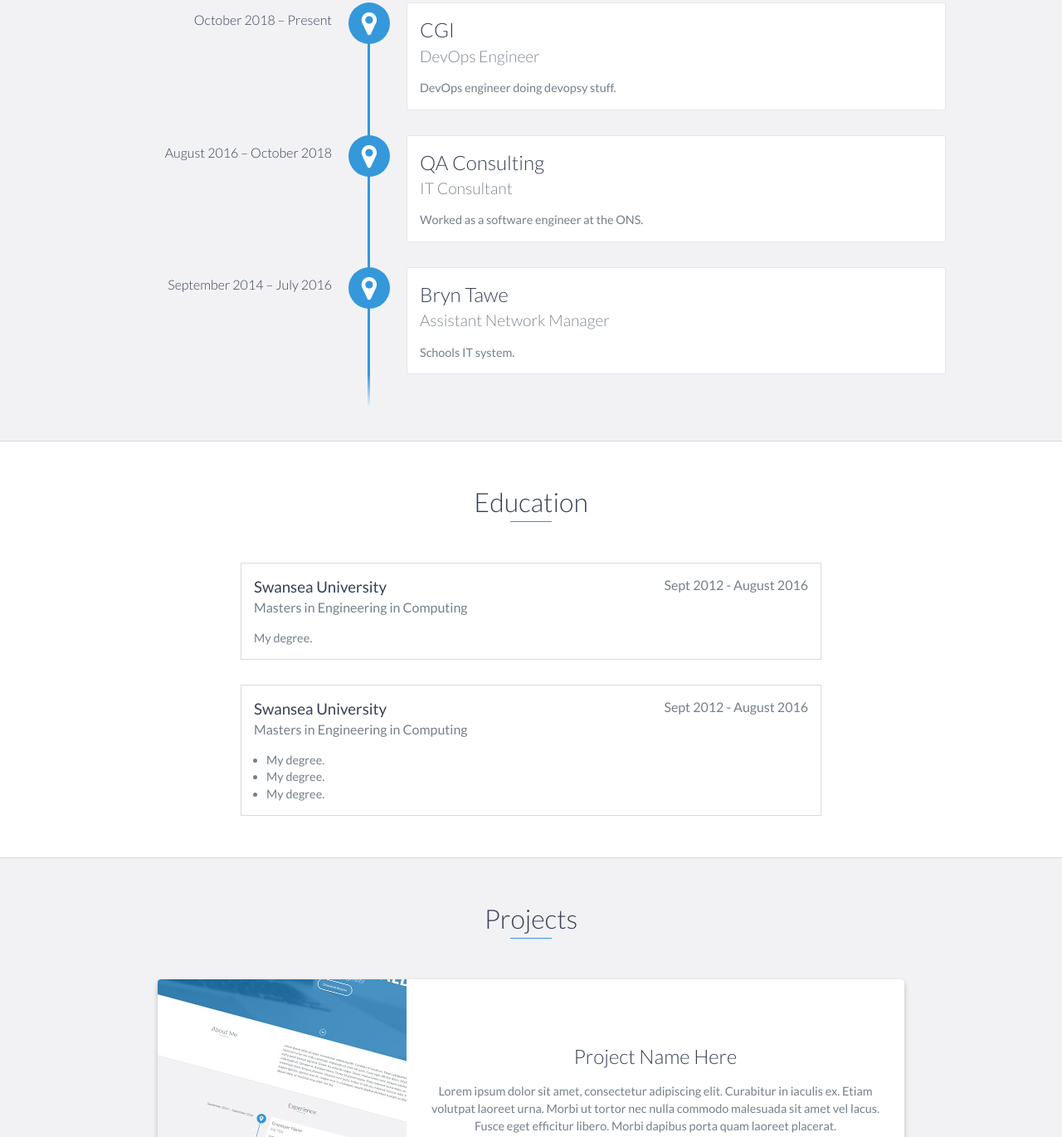
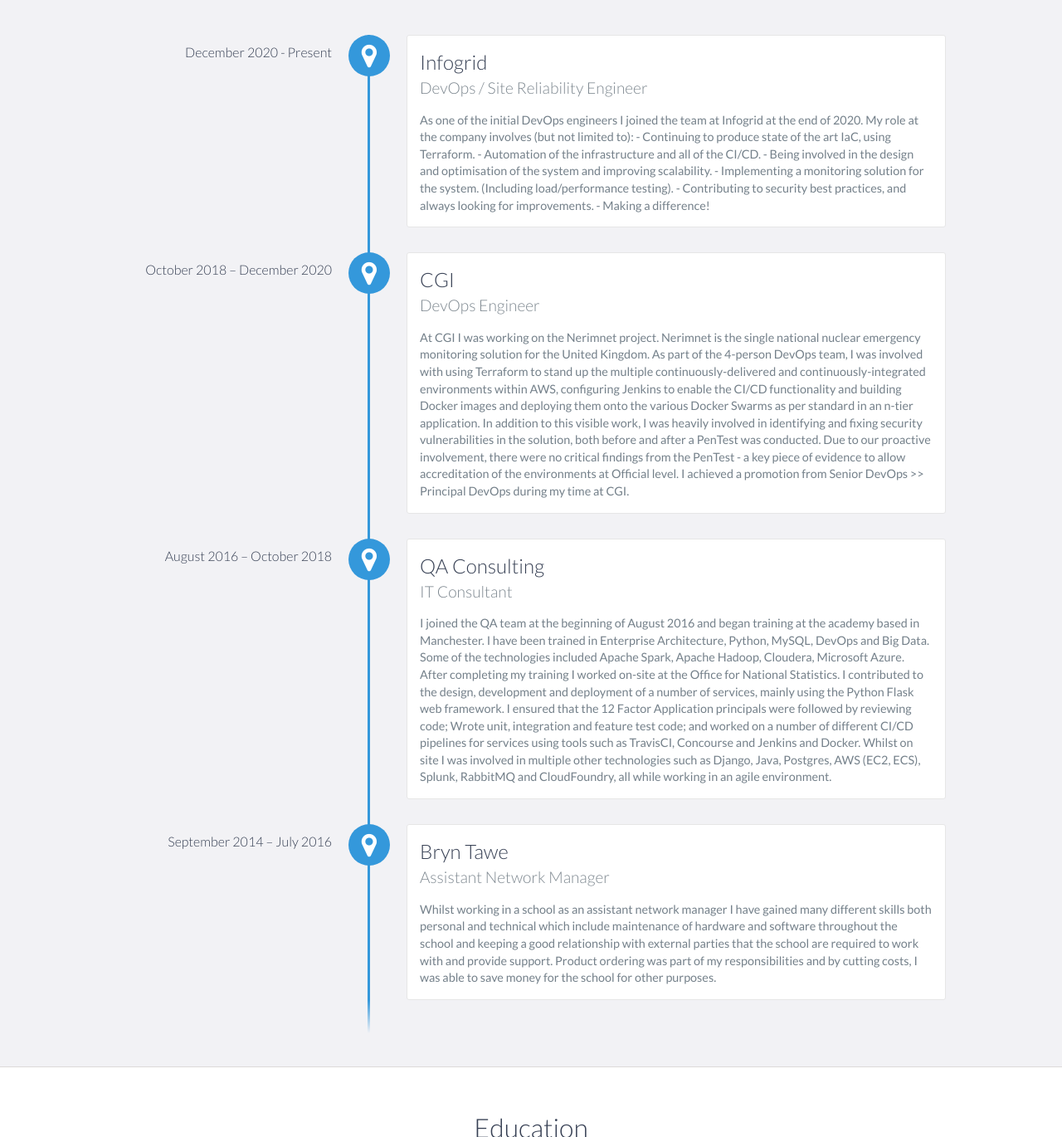
Before and after one commit to dcdarrell9/dcdarrell9.github.io, a website: page index.html in a window 1280 px wide. Shown: the part 1179-2549 px from the top of the page at 83% size. Drawn offline with nearby package versions, Linux system fonts and the light colour scheme.

Commit message:
Update
updated info

```diff
--- a/index.html
+++ b/index.html
@@ -50,7 +50,7 @@
         <div id="lead-content">
             <h1>Darrell Cox</h1>
             <h2>DevOps Engineer</h2>
-            <a href="#" class="btn-rounded-white">Download CV</a>
+            <!-- <a href="#" class="btn-rounded-white">Download CV</a> -->
         </div>
         <!-- End #lead-content -->
 
@@ -73,7 +73,8 @@
                 </div>
                 <div class="col-md-8">
                     <p>
-                        I am a hard working individual looking to better myself at every opportunity.
+                        I am a DevOps / Site Reliability Engineer with a passion for creating and improving solutions in the best way possible, I like to find ways to break the systems that I work with so that I can make sure that it never happens again.
+                        I have been working in the IT/Tech industry for almost 10 years, and have valuable experience and expertise in many different areas. I enjoy working in well functioning teams, and always strive for improvements.
                     </p>
                 </div>
             </div>
@@ -84,11 +85,42 @@
     <div id="experience" class="background-alt">
         <h2 class="heading">Experience</h2>
         <div id="experience-timeline">
-            <div data-date="October 2018 – Present">
+            <div data-date="December 2020 - Present">
+                <h3>Infogrid</h3>
+                <h4>DevOps / Site Reliability Engineer</h4>
+                <p>
+                    As one of the initial DevOps engineers I joined the team at Infogrid at the end of 2020.
+                    My role at the company involves (but not limited to):
+                    - Continuing to produce state of the art IaC, using Terraform.
+                    - Automation of the infrastructure and all of the CI/CD.
+                    - Being involved in the design and optimisation of the system and improving scalability.
+                    - Implementing a monitoring solution for the system. (Including load/performance testing).
+                    - Contributing to security best practices, and always looking for improvements.
+                    - Making a difference!
+                </p>
+            </div>
+
+            <div data-date="October 2018 – December 2020">
                 <h3>CGI</h3>
                 <h4>DevOps Engineer</h4>
                 <p>
-                    DevOps engineer doing devopsy stuff.
+                    At CGI I was working on the Nerimnet project.
+                    Nerimnet is the single national nuclear emergency monitoring solution for the
+                    United Kingdom.
+
+                    As part of the 4-person DevOps team, I was involved with using Terraform to
+                    stand up the multiple continuously-delivered and continuously-integrated
+                    environments within AWS, configuring Jenkins to enable the CI/CD functionality
+                    and building Docker images and deploying them onto the various Docker Swarms
+                    as per standard in an n-tier application.
+
+                    In addition to this visible work, I was heavily involved in identifying and
+                    fixing security vulnerabilities in the solution, both before and after a
+                    PenTest was conducted. Due to our proactive involvement, there were no critical
+                    findings from the PenTest - a key piece of evidence to allow accreditation of
+                    the environments at Official level.
+
+                    I achieved a promotion from Senior DevOps >> Principal DevOps during my time at CGI.
                 </p>
             </div>
 
@@ -96,7 +128,17 @@
                 <h3>QA Consulting</h3>
                 <h4>IT Consultant</h4>
                 <p>
-                    Worked as a software engineer at the ONS.
+                    I joined the QA team at the beginning of August 2016 and began training at the academy based in Manchester. I have been trained in Enterprise Architecture, Python, MySQL, DevOps and Big Data.
+                    Some of the technologies included Apache Spark, Apache Hadoop, Cloudera, Microsoft Azure.
+
+                    After completing my training I worked on-site at the Office for National Statistics.
+
+                    I contributed to the design, development and deployment of a number of services, mainly using the Python Flask web framework.
+                    I ensured that the 12 Factor Application principals were followed by reviewing code; Wrote unit, integration and feature test code;
+                    and worked on a number of different CI/CD pipelines for services using tools such as TravisCI, Concourse and Jenkins and Docker.
+
+                    Whilst on site I was involved in multiple other technologies such as Django, Java, Postgres, AWS (EC2, ECS), Splunk, RabbitMQ and CloudFoundry,
+                    all while working in an agile environment.
                 </p>
             </div>
 
@@ -104,7 +146,10 @@
                 <h3>Bryn Tawe</h3>
                 <h4>Assistant Network Manager</h4>
                 <p>
-                    Schools IT system.
+                    Whilst working in a school as an assistant network manager I have gained many different skills
+                    both personal and technical which include maintenance of hardware and software throughout the school
+                    and keeping a good relationship with external parties that the school are required to work with and provide support.
+                    Product ordering was part of my responsibilities and by cutting costs, I was able to save money for the school for other purposes.
                 </p>
             </div>
         </div>
@@ -117,25 +162,21 @@
             <h3>Swansea University</h3>
             <span class="education-date">Sept 2012 - August 2016</span>
             <h4>Masters in Engineering in Computing</h4>
-            <p>
-                My degree.
-            </p>
-        </div>
-        <!-- End .education-block -->
-
-        <div class="education-block">
-            <h3>Swansea University</h3>
-            <span class="education-date">Sept 2012 - August 2016</span>
-            <h4>Masters in Engineering in Computing</h4>
             <ul>
                 <li>
-                    My degree.
+                    First year included all the basics, programming, concepts, algorithms.
                 </li>
                 <li>
-                    My degree.
+                    Second year was slightly more focused.
                 </li>
                 <li>
-                    My degree.
+                    Third year was much more focused.
+                    Dissertation based on Railway Signalling
+                </li>
+                <li>
+                    Fourth year was mostly project based alongside a few modules.
+                    Project working within the industry as an engineer.
+                    Project based on Medical Image Segmentation, using a statistical shape model
                 </li>
             </ul>
         </div>
@@ -153,11 +194,11 @@
                     </div>
                     <!-- End .project-image -->
                     <div class="project-info">
-                        <h3>Project Name Here</h3>
+                        <h3>S3 Website</h3>
                         <p>
-                            Lorem ipsum dolor sit amet, consectetur adipiscing elit. Curabitur in iaculis ex. Etiam volutpat laoreet urna. Morbi ut tortor nec nulla commodo malesuada sit amet vel lacus. Fusce eget efficitur libero. Morbi dapibus porta quam laoreet placerat.
+                            Create a sample website with Terraform using S3
                         </p>
-                        <a href="#">View Project</a>
+                        <a href="https://github.com/dcdarrell9/terraform-static-s3-website">View Project</a>
                     </div>
                     <!-- End .project-info -->
                 </div>
@@ -169,9 +210,9 @@
                     </div>
                     <!-- End .project-image -->
                     <div class="project-info">
-                        <h3>Project Name Here</h3>
+                        <h3>Project</h3>
                         <p>
-                            Lorem ipsum dolor sit amet, consectetur adipiscing elit. Curabitur in iaculis ex. Etiam volutpat laoreet urna. Morbi ut tortor nec nulla commodo malesuada sit amet vel lacus. Fusce eget efficitur libero. Morbi dapibus porta quam laoreet placerat.
+                            Lorem ipsum
                         </p>
                         <a href="#">View Project</a>
                     </div>
@@ -192,7 +233,14 @@
             <li>Terraform</li>
             <li>Docker</li>
             <li>Jenkins</li>
+            <li>CircleCi</li>
+            <li>Grafana</li>
+            <li>Prometheus</li>
+            <li>Elastic Stack</li>
+            <li>GitlabCI</li>
+            <li>Github Actions</li>
             <li>Java</li>
+            <li>Nexus</li>
             <li>Go</li>
             <li>Postgres</li>
             <li>JavaScript</li>
@@ -200,6 +248,7 @@
             <li>Kubernetes</li>
             <li>Concourse</li>
             <li>Ansible</li>
+            <li>Many more...</li>
         </ul>
     </div>
     <!-- End #skills -->
@@ -223,7 +272,7 @@
             <div class="row">
                 <div class="col-sm-5 copyright">
                     <p>
-                        Copyright &copy; 2020 Darrell Cox
+                        Copyright &copy; 2022 Darrell Cox
                     </p>
                 </div>
                 <div class="col-sm-2 top">
@@ -239,15 +288,6 @@
                         <li>
                             <a href="https://linkedin.com/in/darrell-cox-0a3b428a/" target="_blank"><i class="fa fa-linkedin" aria-hidden="true"></i></a>
                         </li>
-                        <li>
-                            <a href="https://www.facebook.com/darrell.cox.10" target="_blank"><i class="fa fa-facebook" aria-hidden="true"></i></a>
-                        </li>
-                        <li>
-                            <a href="https://twitter.com/" target="_blank"><i class="fa fa-twitter" aria-hidden="true"></i></a>
-                        </li>
-                        <li>
-                            <a href="https://instagram.com/" target="_blank"><i class="fa fa-instagram" aria-hidden="true"></i></a>
-                        </li>
                     </ul>
                 </div>
             </div>
```
